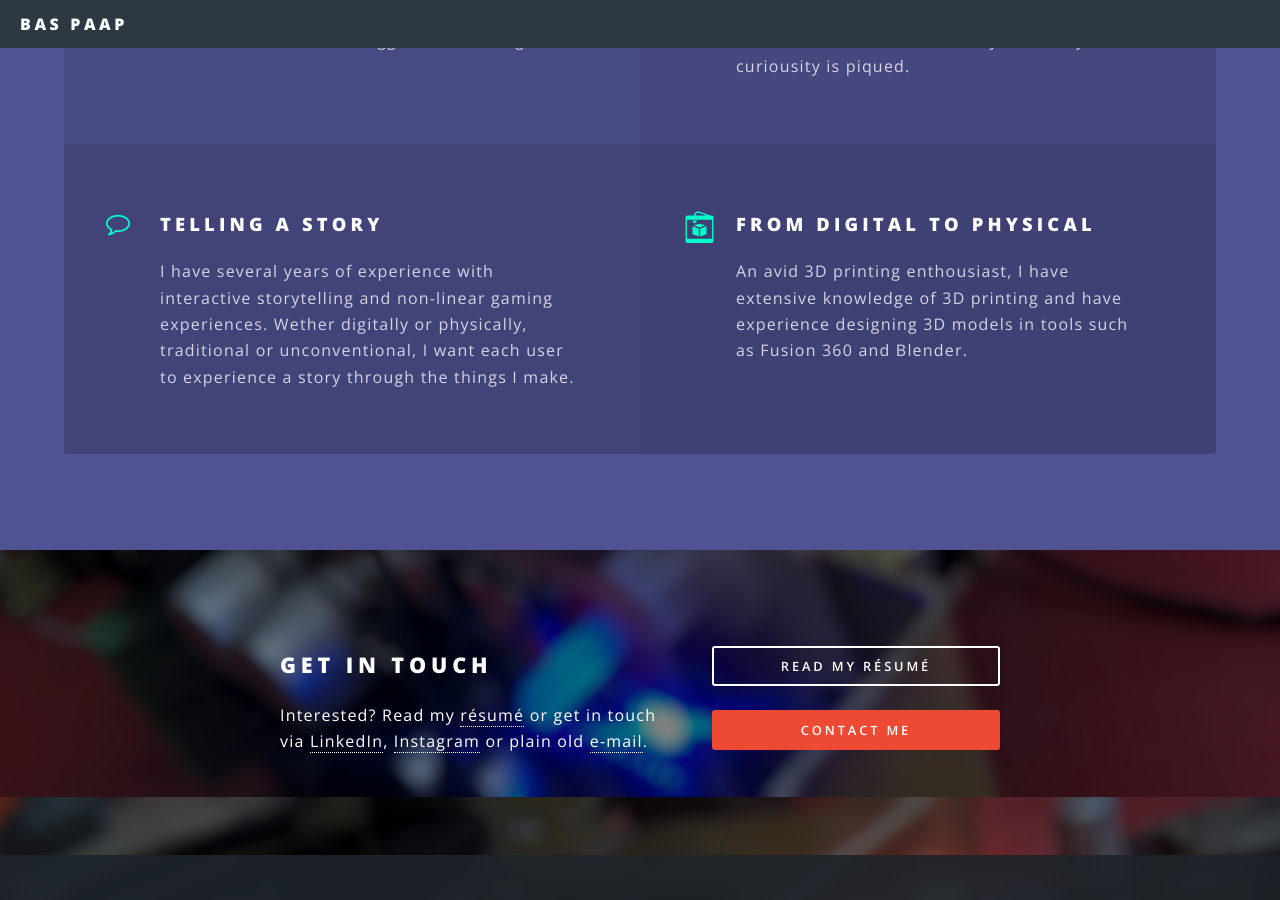
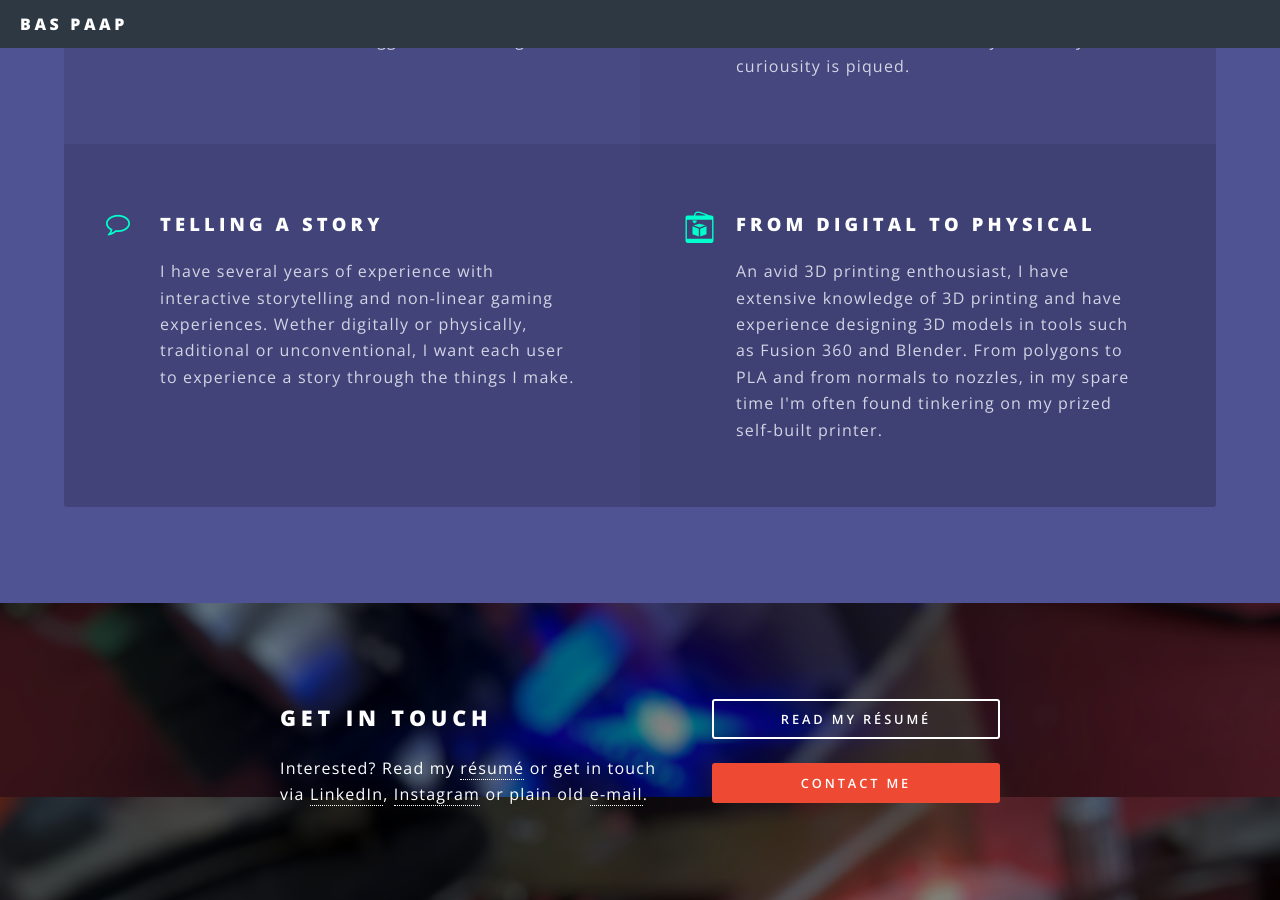
Before and after one commit to BasPaap/baspaap.github.io, a Jekyll site: the page built from index.html, in a window 1280 px wide and 900 px high, scrolled down 4603 px. Built offline with Jekyll 4.4.1, drawn with Linux system fonts in a browser that asks for light colours.

Commit message:
Changed various skill texts

```diff
--- a/index.html
+++ b/index.html
@@ -129,7 +129,7 @@ layout: landing
 								</li>
 								<li class="icon threedprinter">
 									<h3>From digital to physical</h3>
-									<p>An avid 3D printing enthousiast, I have extensive knowledge of 3D printing and have experience designing 3D models in tools such as Fusion 360 and Blender.</p>
+									<p>An avid 3D printing enthousiast, I have extensive knowledge of 3D printing and have experience designing 3D models in tools such as Fusion 360 and Blender. From polygons to PLA and from normals to nozzles, in my spare time I'm often found tinkering on my prized self-built printer.</p>
 								</li>
 							</ul>
 						</div>
```
